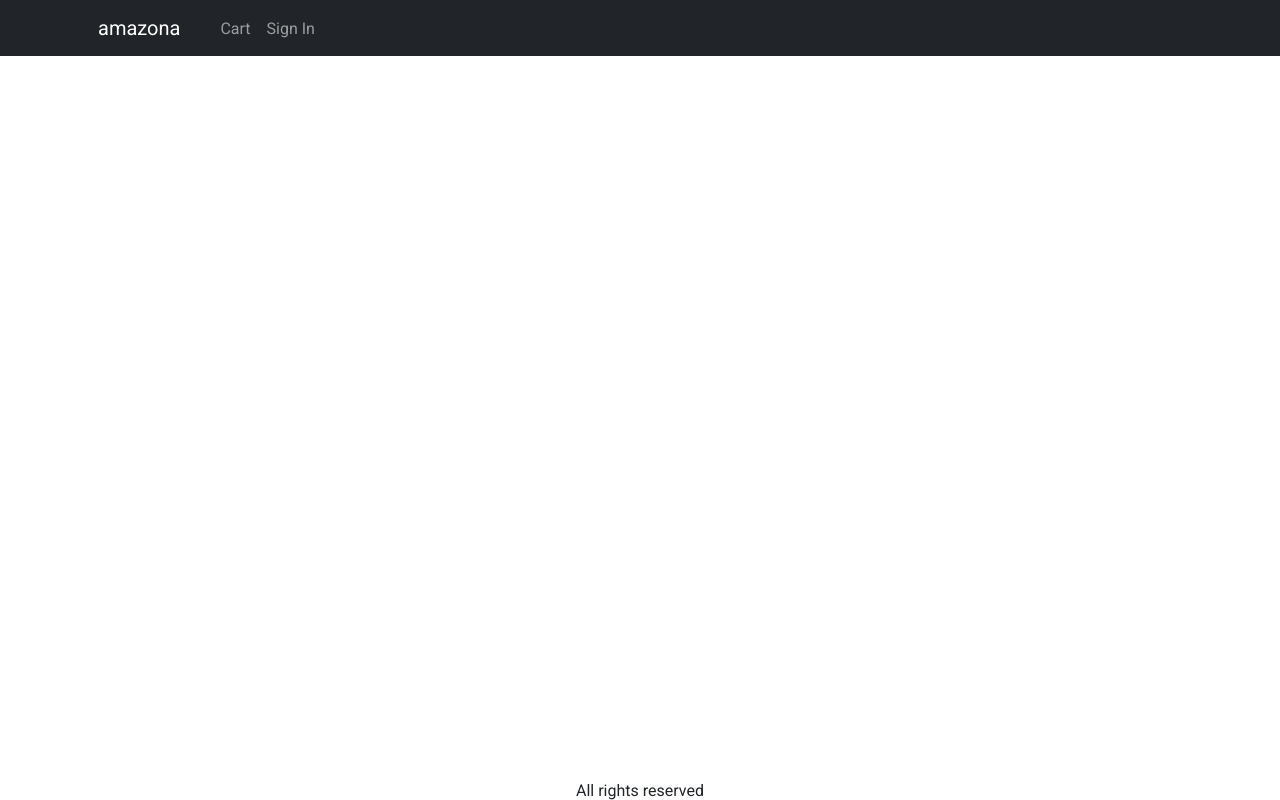
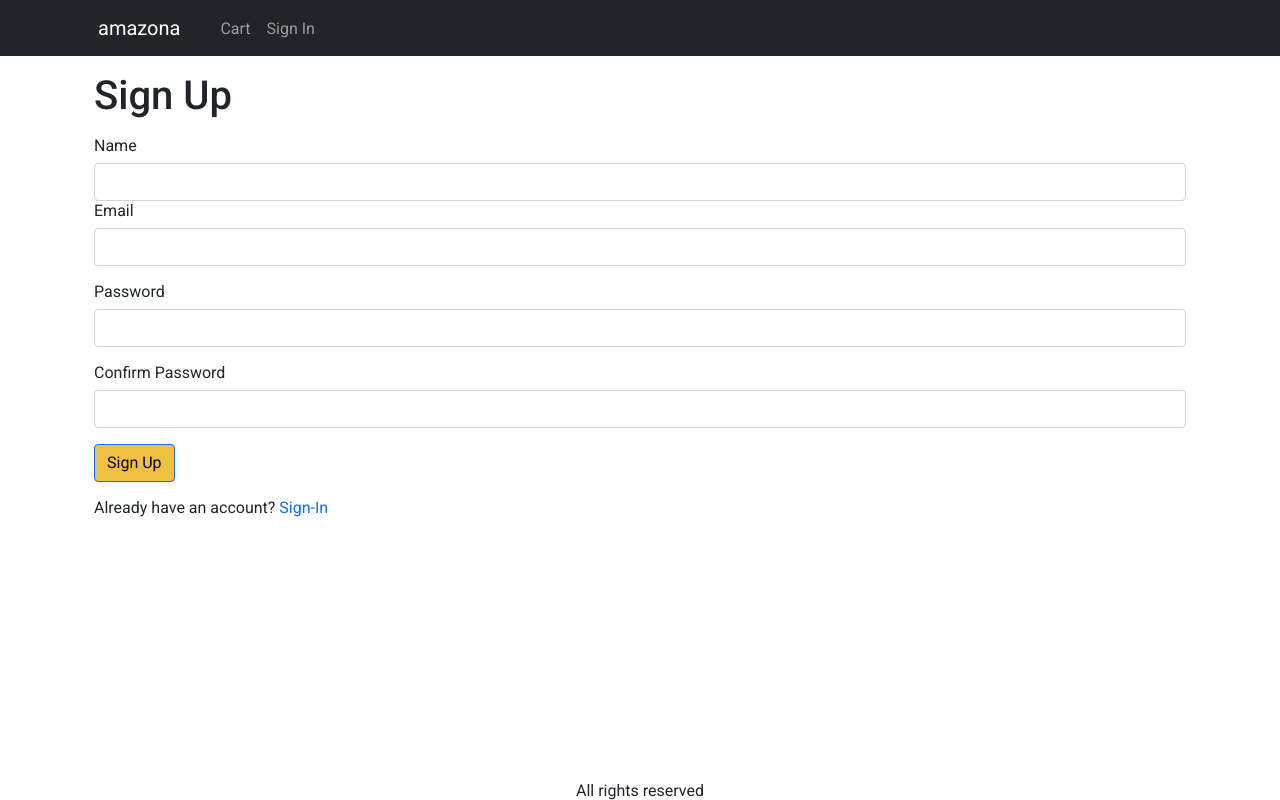
Before and after one commit to Victor-Ross/my-amazon-app, a React (Vite) app: page /signup in a window 1280 px wide. Built offline with nearby package versions, Linux system fonts and the light colour scheme.

Commit message:
Continuando página de endereçamento / paymentsMethods

```diff
--- a/src/App.tsx
+++ b/src/App.tsx
@@ -9,7 +9,9 @@ import { Footer } from './components/footer';
 import { Header } from './components/header';
 import { Products } from './components/products';
 import { Signin } from './pages/SigninPage';
+import { Signup } from './pages/Signup';
 import { ShippingAddressPage } from './pages/Shipping';
+import { PaymentMethod } from './pages/PaymentMethod';
 
 function App() {
   return (
@@ -22,7 +24,9 @@ function App() {
             <Route path="/product/:slug" element={<ProductPage />} />
             <Route path="/cart" element={<CartPage />} />
             <Route path="/signin" element={<Signin />} />
+            <Route path="/signup" element={<Signup />} />
             <Route path="/shipping" element={<ShippingAddressPage />} />
+            <Route path="/payment" element={<PaymentMethod />} />
           </Routes>
         </Container>
       </main>
--- a/src/contexts/storeContext.tsx
+++ b/src/contexts/storeContext.tsx
@@ -1,20 +1,22 @@
 import {
   createContext,
-  Dispatch,
   ReactNode,
   useContext,
   useReducer,
+  useState,
+  Dispatch,
 } from 'react';
 import { useNavigate } from 'react-router-dom';
 import { api } from '../services/api';
 
 type StoreContextProps = {
   state: {
+    userInfo: User | null;
     cart: {
       cartItems: Product[];
       shippingAddress: Address;
+      paymentMethod: string | null;
     };
-    userInfo: User | null;
   };
   dispatch: Dispatch<Action>;
   updateCartHandler: (product: Product, quantity: number) => void;
@@ -53,11 +55,12 @@ type Address = {
 };
 
 type State = {
+  userInfo: User | null;
   cart: {
     cartItems: Product[];
     shippingAddress: Address;
+    paymentMethod: string | null;
   };
-  userInfo: User | null;
 };
 
 type Action =
@@ -79,12 +82,16 @@ type Action =
   | {
       type: 'save_shipping_address';
       shippingAddress: Address;
+    }
+  | {
+      type: 'save_payment_method';
+      paymentMethod: string | null;
     };
 
 export const StoreContext = createContext({} as StoreContextProps);
 
 export function StoreProvider({ children }: StoreContextProviderProps) {
-  const initialState = {
+  const initialState: State = {
     userInfo: localStorage.getItem('userInfo')
       ? JSON.parse(String(localStorage.getItem('userInfo')))
       : null,
@@ -95,6 +102,9 @@ export function StoreProvider({ children }: StoreContextProviderProps) {
       shippingAddress: localStorage.getItem('shippingAddress')
         ? JSON.parse(String(localStorage.getItem('shippingAddress')))
         : null,
+      paymentMethod: localStorage.getItem('paymentMethod')
+        ? localStorage.getItem('paymentMethod')
+        : '',
     },
   };
 
@@ -136,6 +146,7 @@ export function StoreProvider({ children }: StoreContextProviderProps) {
           cart: {
             cartItems: [] as unknown as Product[],
             shippingAddress: {} as Address,
+            paymentMethod: '',
           },
         };
       }
@@ -145,6 +156,15 @@ export function StoreProvider({ children }: StoreContextProviderProps) {
           cart: {
             ...state.cart,
             shippingAddress: action.shippingAddress,
+          },
+        };
+      }
+      case 'save_payment_method': {
+        return {
+          ...state,
+          cart: {
+            ...state.cart,
+            paymentMethod: action.paymentMethod,
           },
         };
       }
@@ -193,6 +213,7 @@ export function StoreProvider({ children }: StoreContextProviderProps) {
     dispatch({ type: 'user_signout' });
     localStorage.removeItem('userInfo');
     localStorage.removeItem('shippingAddress');
+    localStorage.removeItem('paymentMethod');
   };
 
   return (
--- /dev/null
+++ b/src/pages/PaymentMethod/index.tsx
@@ -0,0 +1,78 @@
+import { Helmet } from 'react-helmet-async';
+
+import Container from 'react-bootstrap/Container';
+import Form from 'react-bootstrap/Form';
+import Button from 'react-bootstrap/Button';
+
+import { CheckoutSteps } from '../../components/checkoutSteps';
+import { FormEvent, useEffect, useState } from 'react';
+import { useStoreContext } from '../../contexts/storeContext';
+import { useNavigate } from 'react-router-dom';
+
+export function PaymentMethod() {
+  const navigate = useNavigate();
+
+  const { state: storeState, dispatch: storeDispatch } = useStoreContext();
+  const {
+    cart: { shippingAddress, paymentMethod },
+  } = storeState;
+
+  const [paymentMethodName, setPaymentMethodName] = useState<string>(
+    paymentMethod || 'PayPal'
+  );
+
+  const submitHandler = (event: FormEvent) => {
+    event.preventDefault();
+
+    storeDispatch({ type: 'save_payment_method', paymentMethod });
+    localStorage.setItem('paymentMethod', paymentMethodName);
+    navigate('/placeorder');
+  };
+
+  useEffect(() => {
+    if (!shippingAddress.address) {
+      navigate('/shipping');
+    }
+  }, [shippingAddress, navigate]);
+
+  useEffect(() => {
+    console.log('lalla', paymentMethodName);
+  }, [paymentMethodName]);
+
+  return (
+    <>
+      <CheckoutSteps step1 step2 step3 />
+      <div>
+        <Helmet>
+          <title>Payment Method</title>
+        </Helmet>
+        <Container className="w-50 text-left">
+          <h1 className="my-3">Payment Method</h1>
+          <Form onSubmit={submitHandler}>
+            <div style={{ fontSize: '1.2rem' }} className="d-block mb-3">
+              <Form.Check
+                type="radio"
+                id="PayPal"
+                label="PayPal"
+                value="PayPal"
+                checked={paymentMethodName === 'PayPal'}
+                onChange={(e) => setPaymentMethodName(e.target.value)}
+              />
+            </div>
+            <div style={{ fontSize: '1.2rem' }} className="d-block mb-3">
+              <Form.Check
+                type="radio"
+                id="Stripe"
+                label="Stripe"
+                value="Stripe"
+                checked={paymentMethodName === 'Stripe'}
+                onChange={(e) => setPaymentMethodName(e.target.value)}
+              />
+            </div>
+            <Button type="submit">Continue</Button>
+          </Form>
+        </Container>
+      </div>
+    </>
+  );
+}
--- /dev/null
+++ b/src/pages/Signup/index.tsx
@@ -0,0 +1,107 @@
+import { FormEvent, useEffect, useState } from 'react';
+import { Link, useLocation, useNavigate } from 'react-router-dom';
+import { Helmet } from 'react-helmet-async';
+import { toast } from 'react-toastify';
+
+import Button from 'react-bootstrap/Button';
+import Container from 'react-bootstrap/Container';
+import Form from 'react-bootstrap/Form';
+
+import { useStoreContext } from '../../contexts/storeContext';
+import { api } from '../../services/api';
+
+import styles from './styles.module.scss';
+import { getError } from '../../utils/getError';
+
+export function Signup() {
+  const navigate = useNavigate();
+
+  const { search } = useLocation();
+  const redirectUrl = new URLSearchParams(search).get('redirect');
+  const redirect = redirectUrl ? redirectUrl : '/';
+
+  const [name, setName] = useState<String>();
+  const [email, setEmail] = useState<String>();
+  const [password, setPassword] = useState<String>();
+  const [confirmPassword, setConfirmPassword] = useState<String>();
+
+  const { state, dispatch: ctxStoreDispatch } = useStoreContext();
+  const { userInfo } = state;
+
+  async function submitHandler(event: FormEvent) {
+    event.preventDefault();
+
+    if (password !== confirmPassword) {
+      toast.error('Passwords do not match');
+      return;
+    }
+
+    try {
+      const { data } = await api.post('/users/signup', {
+        name,
+        email,
+        password,
+      });
+      ctxStoreDispatch({ type: 'user_signin', user: data });
+      localStorage.setItem('userInfo', JSON.stringify(data));
+
+      navigate(redirect || '/');
+    } catch (error: any) {
+      toast.error(getError(error));
+    }
+  }
+
+  useEffect(() => {
+    if (userInfo) {
+      navigate(redirect);
+    }
+  }, [navigate, redirect, userInfo]);
+
+  return (
+    <Container className={styles.smallContainer}>
+      <Helmet>
+        <title>Sign Up</title>
+      </Helmet>
+      <h1 className="my-3">Sign Up</h1>
+      <Form onSubmit={submitHandler}>
+        <Form.Group>
+          <Form.Label>Name</Form.Label>
+          <Form.Control onChange={(e) => setName(e.target.value)} required />
+        </Form.Group>
+        <Form.Group className="mb-3" controlId="email">
+          <Form.Label>Email</Form.Label>
+          <Form.Control
+            type="email"
+            onChange={(e) => setEmail(e.target.value)}
+            required
+          />
+        </Form.Group>
+        <Form.Group className="mb-3" controlId="password">
+          <Form.Label>Password</Form.Label>
+          <Form.Control
+            type="password"
+            onChange={(e) => setPassword(e.target.value)}
+            required
+          />
+        </Form.Group>
+        <Form.Group className="mb-3" controlId="confirmPassword">
+          <Form.Label>Confirm Password</Form.Label>
+          <Form.Control
+            type="password"
+            onChange={(e) => setConfirmPassword(e.target.value)}
+            required
+          />
+        </Form.Group>
+        <div className="mb-3">
+          <Button className="buttonsDefaultColors" type="submit">
+            Sign Up
+          </Button>
+        </div>
+        <div>
+          Already have an account?{' '}
+          <Link to={`/signin?redirect=${redirect}`}>Sign-In</Link>
+        </div>
+      </Form>
+    </Container>
+  );
+}
--- /dev/null
+++ b/src/pages/Signup/styles.module.scss
@@ -0,0 +1,3 @@
+.smallContainer {
+  max-width: 600px;
+}
```
